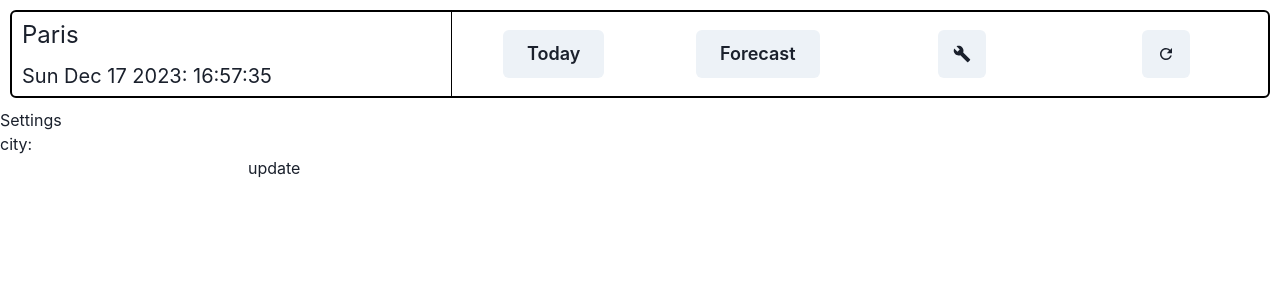
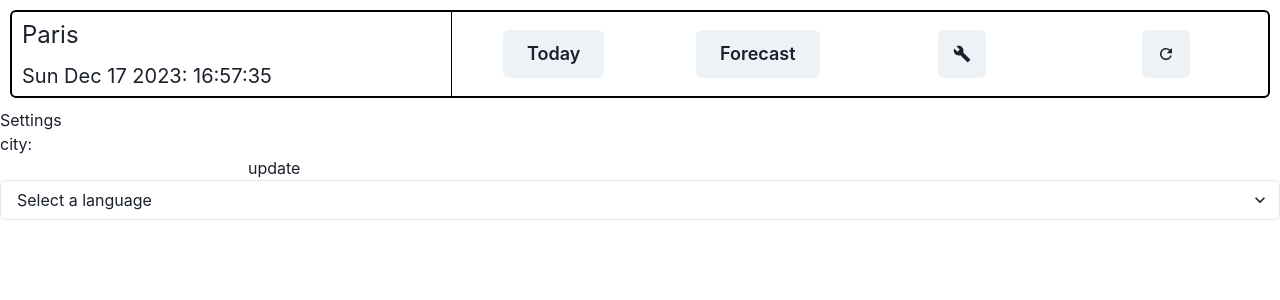
Before and after one commit to maximekuhn/rusty-weather, a React (Create React App) app in the folder frontend/: page /settings in a window 1280 px wide. Shown: the top 300 px of the page. Built offline with nearby package versions, Linux system fonts and the light colour scheme; no server answers.

Commit message:
add(frontend): language selector in settings page

```diff
--- a/frontend/src/WeatherStation.tsx
+++ b/frontend/src/WeatherStation.tsx
@@ -3,9 +3,16 @@ import {Route, Routes} from "react-router-dom";
 import WeatherPage from "./pages/WeatherPage";
 import ForecastPage from "./pages/ForecastPage";
 import SettingsPage from "./pages/SettingsPage";
-import React from "react";
+import React, {useEffect} from "react";
+import {useTranslation} from "react-i18next";
 
 function WeatherStation() {
+    const {i18n} = useTranslation();
+
+    useEffect(() => {
+        console.log(`Language changed to ${i18n.language}`);
+    }, [i18n.language]);
+
     return (
         <>
             <Navbar/>
--- /dev/null
+++ b/frontend/src/components/languageSelector/LanguageSelector.tsx
@@ -0,0 +1,51 @@
+import {Select} from "@chakra-ui/react";
+import {Language} from "../../model/settings";
+import {useTranslation} from "react-i18next";
+import {Settings, useSettings} from "../../config/SettingsContext";
+
+// TODO: maybe move this function somewhere else
+function strToLanguage(value: string): Language | undefined {
+    switch (value.toLowerCase()) {
+        case "en":
+            return Language.English;
+        case "fr":
+            return Language.French;
+        default:
+            return undefined;
+    }
+}
+
+function LanguageSelector() {
+    const {i18n} = useTranslation();
+    const {settings, setSettings} = useSettings();
+
+    function updateLanguage(languageStr: string) {
+        // Update language in settings
+        const language = strToLanguage(languageStr);
+        if (!language) return;
+        const newSettings: Settings = {
+            city: settings.city, language: language!
+        };
+        setSettings(newSettings);
+
+        // TODO: update selected language in the backend (API call)
+
+
+        // Update language in i18n
+        i18n.changeLanguage(languageStr, () => {
+        }).then((change) => {
+            change(languageStr);
+        }).catch((err) => {
+            console.error("Failed to change i18n language");
+        });
+    }
+
+    return (
+        <Select placeholder={"Select a language"} onChange={(event) => updateLanguage(event.target.value.toString())}>
+            <option value={Language.English.toString()}>english</option>
+            <option value={Language.French.toString()}>french</option>
+        </Select>
+    );
+}
+
+export default LanguageSelector;
--- a/frontend/src/model/settings.ts
+++ b/frontend/src/model/settings.ts
@@ -1,5 +1,6 @@
 export enum Language {
     English = "en",
+    French = "fr",
 }
 
 export interface  Settings {
--- a/frontend/src/pages/SettingsPage.tsx
+++ b/frontend/src/pages/SettingsPage.tsx
@@ -4,6 +4,7 @@ import {UpdateSettings} from "../model/settings";
 import {updateSettings} from "../api/settings";
 import {isRaspberryPi} from "../utils/screenSize";
 import RedirectToSettings from "../components/redirectToSettings/RedirectToSettings";
+import LanguageSelector from "../components/languageSelector/LanguageSelector";
 
 function SettingsPage() {
     const {settings, setSettings} = useSettings();
@@ -38,6 +39,7 @@ function SettingsPage() {
                     <p>city: </p>
                     <input type="text" onChange={(event) => updateCityInput(event.target.value)}/>
                     <button onClick={update}>update</button>
+                    <LanguageSelector />
                 </>
             )}
         </div>
```
